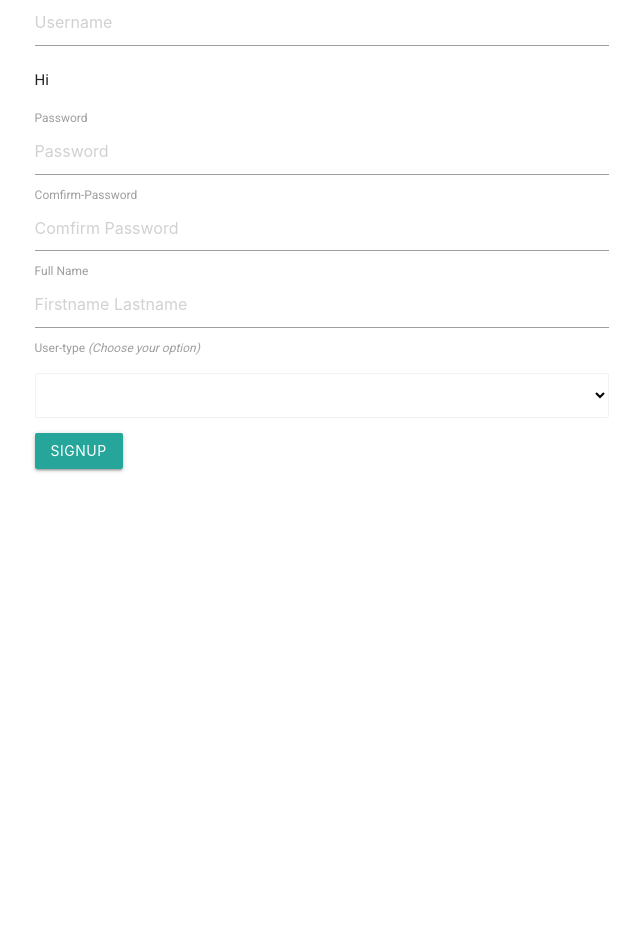
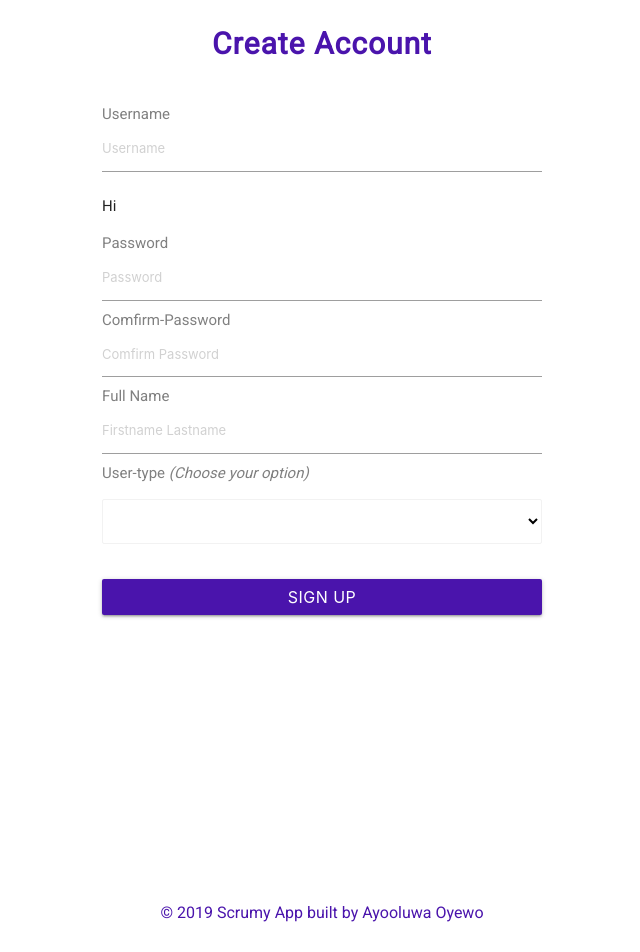
Before and after one commit to oyewoas/scrumy-app-frontend, an Angular app: page /signup in a window 1280 px wide. Shown: the part 140-1092 px from the top of the page, without its empty margins (318-958 px from the left). Before the commit the page ends 800 px from the top, so only its background shows below. Built offline with nearby package versions, Linux system fonts and the light colour scheme; what ngx-materialize would draw is missing.

Commit message:
dashboard development in progress

```diff
--- a/src/app/signup/signup.component.css
+++ b/src/app/signup/signup.component.css
@@ -9,3 +9,70 @@ nav{
    padding: 0px 20px;
     border: 1px solid #4a14ac;
 }
+
+.form{
+    padding-top: 50px;
+    padding-bottom: 100px;
+    padding-left: 50px;
+    padding-right: 50px;
+}
+.image{
+
+    padding-left: 50px;
+    padding-right: 50px;
+
+    padding-top: 100px
+
+
+}
+.btn-submit{
+    width: 100%;
+    color: white;
+    background-color: #4a14ac;
+    font-size: 16px;
+    padding: 0px 30px;
+    margin-top: 20px;
+    margin-bottom: 20px;
+}
+.footer{
+    padding-top: 100px;
+    padding-bottom: 30px;
+    padding-right: 30px;
+    padding-left: 30px;
+}
+.footer-paragraph{
+    font-size: 16px;
+    color: #4a14ac;
+    padding: 10px 0px;
+
+}
+.input-field{
+    font-size: 13px !important;
+    color: black !important;
+
+}
+
+input:focus {
+border-bottom : 3px  #4a14ac !important;
+padding-left: 5px;
+
+    }
+
+
+.form .row{
+    padding-left: 50px;
+    padding-right: 50px;
+}
+label{
+    color: gray;
+    font-size: 15px;
+    font-weight: 400;
+
+}
+.heading-4{
+    font-weight: bolder;
+    letter-spacing: 1px;
+    font-size: 30px;
+    color: #4a14ac;
+    padding: 30px;
+}
--- a/src/app/signup/signup.component.html
+++ b/src/app/signup/signup.component.html
@@ -21,12 +21,13 @@
         </ul>
       </div>
 </div>
-  <div class="container">
+  <div class="container-fluid">
     <div class="row">
-      <div class="col s2"></div>
-      <form class="col s8">
+      <div class="col l3 m3 s12"></div>
+      <div class="col l6 m6 s12 form">
+      <form class="">
           <div class="center">
-              <h5>Create User Form</h5>
+              <h4 class="heading-4">Create Account</h4>
 
               </div>
         <div class="row">
@@ -56,10 +57,20 @@
               </select>
 
             </div>
-            <div class=" col s12">
-                <button class="waves-effect waves-light btn">SignUp</button>
+            <div class=" col s12 center ">
+                <button class="btn-submit  btn">Sign Up</button>
             </div>
         </div>
       </form>
+    </div>
+    <div class="col l3 m3 s12"></div>
+
   </div>
+  <footer>
+      <div class="row footer">
+          <div class="col s12 center">
+              <p class="footer-paragraph">&copy; 2019 Scrumy App built by Ayooluwa Oyewo</p>
+          </div>
+      </div>
+  </footer>
   </div>
```
